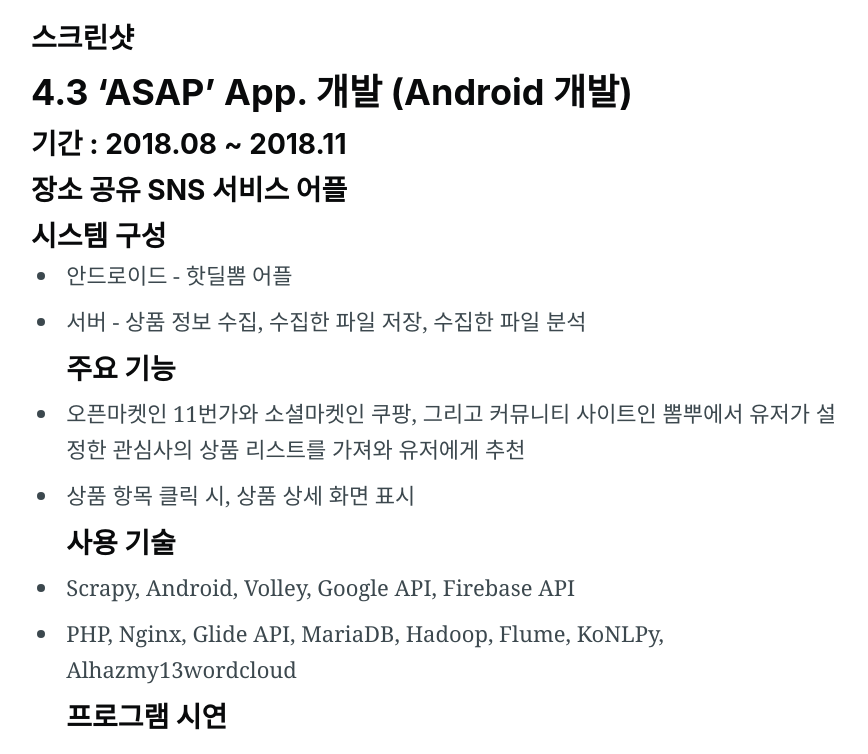
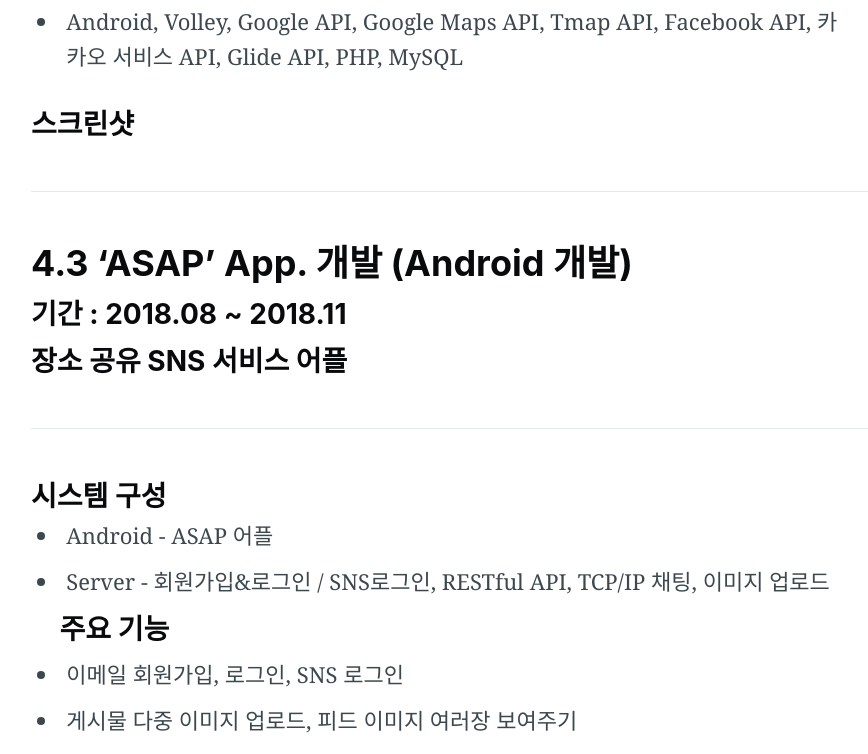
Before and after one commit to LimHanGyeol/LimHanGyeol.github.io, a Jekyll site: the page portfolio/index.html, which Jekyll copies as it is, in a window 1280 px wide and 1400 px high, scrolled down 3290 px. Shown: the top 754 px of the window, without its empty margins (189-1057 px from the left). Built offline with Jekyll 4.4.1, drawn with Linux system fonts in a browser that asks for light colours; nearby versions of some CDN libraries; comment, search, counter and statistics services are not loaded; some of the changed text lies outside the part shown.

Commit message:
portfolio 16

```diff
--- a/portfolio/index.html
+++ b/portfolio/index.html
@@ -201,7 +201,7 @@
 
 
 <h1 id="프로젝트기술서">4. 프로젝트 기술서</h1>
-
+<hr />
 <h2 id="41-LagomFurniture-app-개발-android-개발">4.1 ‘LagomFurniture’ App. 개발 (Android 개발)</h2>
 <ul>
   <li>쇼핑몰 주요 기능이 있는 네이티브 App.</li>
@@ -236,23 +236,25 @@
 <img src="/assets/portfolio/image021.png" alt="bikenavi3" />
 <img src="/assets/portfolio/image022.png" alt="bikenavi4" />
 <img src="/assets/portfolio/image023.png" alt="bikenavi5" /></p> -->
+<hr />
 
 <h2 id="43-asap-app-개발-android-개발">4.3	‘ASAP’ App. 개발 (Android 개발)</h2>
 <h3 id="기간--201808--201811">기간 : 2018.08 ~ 2018.11</h3>
 <h3 id="장소-공유-sns-서비스">장소 공유 SNS 서비스 어플</h3>
-
+<hr />
 <h3 id="시스템-구성">시스템 구성</h3>
 <ul>
-  <li>안드로이드 - 핫딜뽐 어플</li>
-  <li>서버 - 상품 정보 수집, 수집한 파일 저장, 수집한 파일 분석
+  <li>Android - ASAP 어플</li>
+  <li>Server - 회원가입&로그인 / SNS로그인, RESTful API, TCP/IP 채팅, 이미지 업로드</li>
     <h3 id="주요-기능">주요 기능</h3>
-  </li>
-  <li>오픈마켓인 11번가와 소셜마켓인 쿠팡, 그리고 커뮤니티 사이트인 뽐뿌에서 유저가 설정한 관심사의 상품 리스트를 가져와 유저에게 추천</li>
-  <li>상품 항목 클릭 시, 상품 상세 화면 표시
+  <li> 이메일 회원가입, 로그인, SNS 로그인</li>
+  <li> 게시물 다중 이미지 업로드, 피드 이미지 여러장 보여주기</li>
+	<li> TCP/IP 채팅, 이미지 전송</li>
+	<li> SQL쿼리 검색, 로컬에 검색내역 저장</li>
+	<li> Tmap API 길찾기, 가게 위치 확인</li>
     <h4 id="사용-기술-1">사용 기술</h4>
-  </li>
-  <li>Scrapy, Android, Volley, Google API, Firebase API</li>
-  <li>PHP, Nginx, Glide API, MariaDB, Hadoop, Flume, KoNLPy, Alhazmy13wordcloud
+  <li>Android - Facebook API, Kakao API, Retrofit, Tmap API, Glide API</li>
+  <li>Server - PHP, Nginx, MariaDB, TCP/IP
     <h3 id="프로그램-시연-1">프로그램 시연</h3>
   </li>
 </ul>
```
